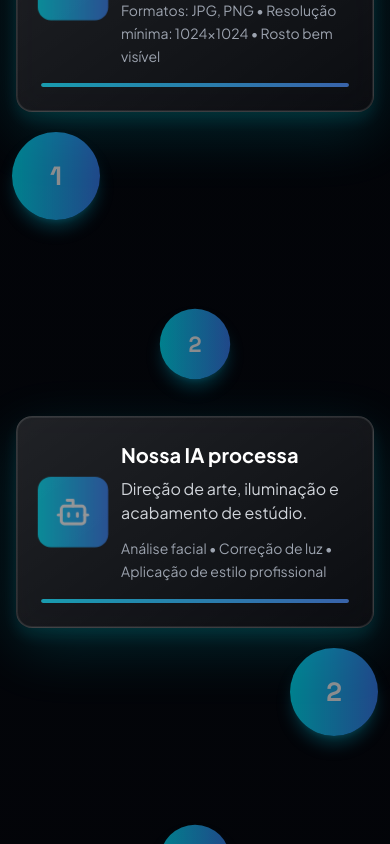
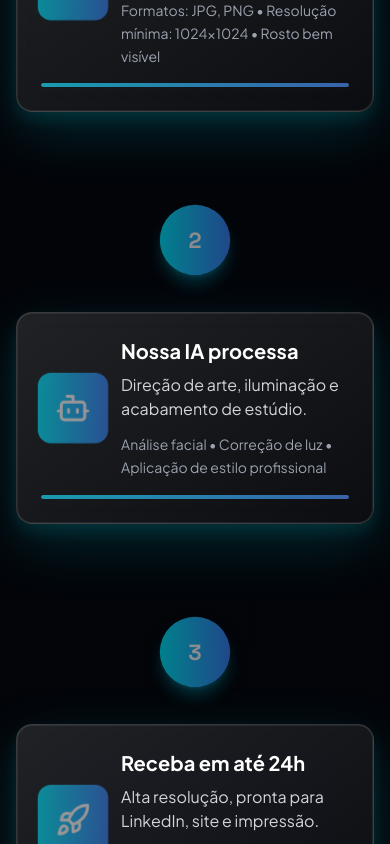
Before and after one commit to leoelevamkt/neonai, a React (Vite) app: page / in a window 390 px wide. Shown: the part 3340-4184 px from the top of the page. Built offline with nearby package versions, Linux system fonts and the light colour scheme.

Commit message:
Update Process.tsx

```diff
--- a/src/react-app/components/Process.tsx
+++ b/src/react-app/components/Process.tsx
@@ -194,8 +194,8 @@
                   ></div>
                 </div>
 
-                {/* Step number */}
-                <div className={`w-full lg:w-5/12 flex ${
+                {/* Step number - desktop only */}
+                <div className={`w-full lg:w-5/12 hidden lg:flex ${
                   index % 2 === 0 ? 'justify-start lg:pl-12' : 'justify-end lg:pr-12'
                 } relative z-20`}>
                   <div
```
